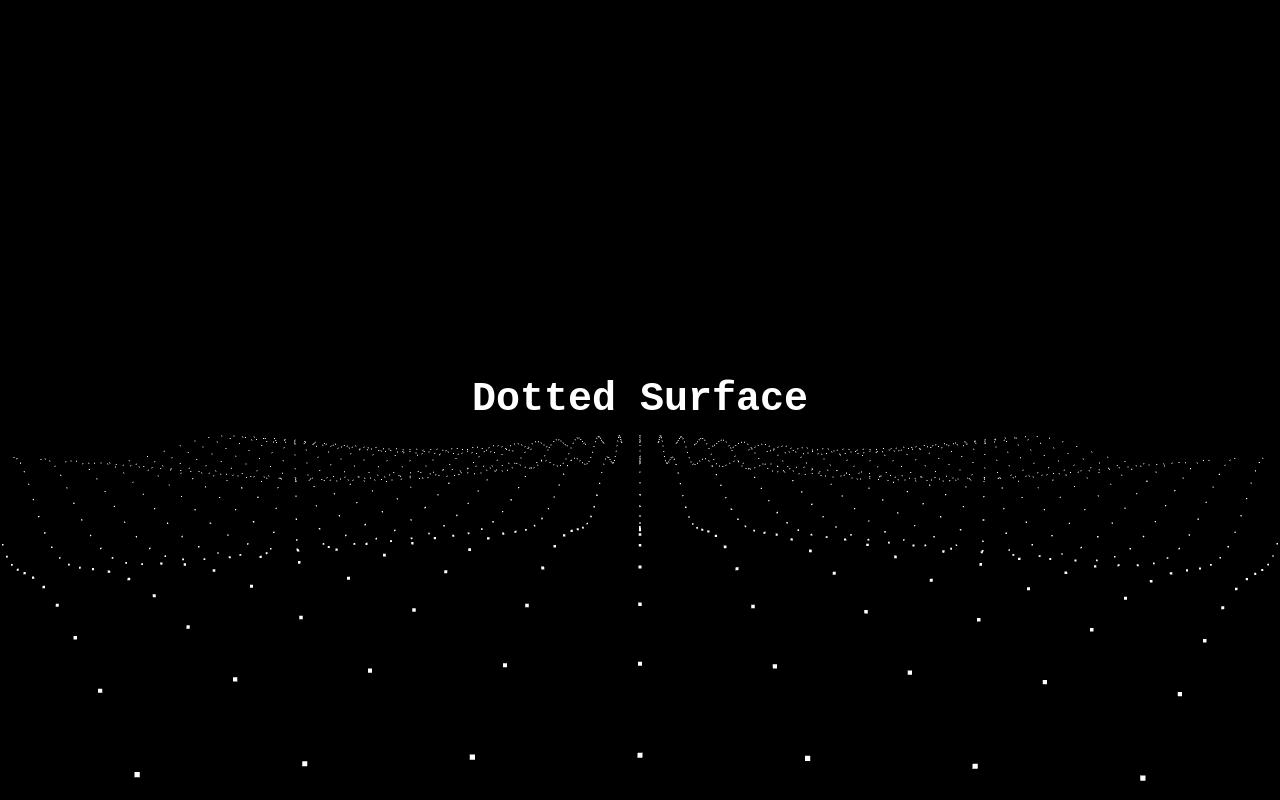
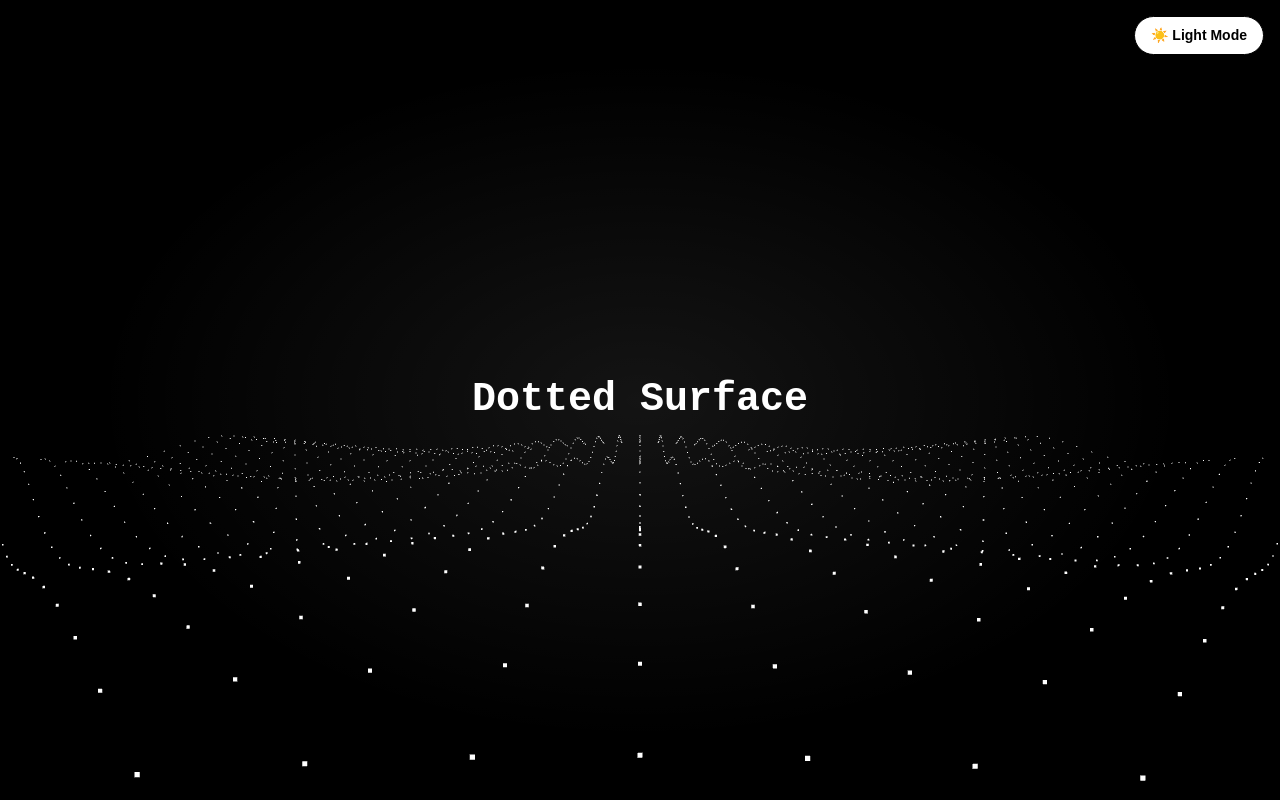
Before and after one commit to gavrielocraft-ai/my-3d-gallery, a Next.js app: page /dots in a window 1280 px wide. Built offline with nearby package versions, Linux system fonts and the light colour scheme.

Commit message:
add gradient and dark mode toggle

```diff
--- a/app/dots/page.tsx
+++ b/app/dots/page.tsx
@@ -1,15 +1,44 @@
 "use client";
 import { DottedSurface } from "@/components/ui/dotted-surface";
+import { useState } from "react";
 
 export default function DotsPage() {
+  const [isDark, setIsDark] = useState(true);
+
   return (
-    <div style={{ width: "100vw", height: "100vh", background: "black", position: "relative", overflow: "hidden" }}>
-      <DottedSurface />
+    <div style={{ width: "100vw", height: "100vh", background: isDark ? "black" : "white", position: "relative", overflow: "hidden" }}>
+      <DottedSurface isDark={isDark} />
+
+      {/* Gradient glow */}
+      <div style={{
+        position: "absolute",
+        inset: 0,
+        background: isDark
+          ? "radial-gradient(ellipse at center, rgba(255,255,255,0.08) 0%, transparent 60%)"
+          : "radial-gradient(ellipse at center, rgba(0,0,0,0.08) 0%, transparent 60%)",
+        pointerEvents: "none",
+      }} />
+
+      {/* Title */}
       <div style={{ position: "absolute", inset: 0, display: "flex", alignItems: "center", justifyContent: "center", zIndex: 10 }}>
-        <h1 style={{ color: "white", fontFamily: "monospace", fontSize: "2.5rem", fontWeight: 600 }}>
+        <h1 style={{ color: isDark ? "white" : "black", fontFamily: "monospace", fontSize: "2.5rem", fontWeight: 600 }}>
           Dotted Surface
         </h1>
       </div>
+
+      {/* Toggle button */}
+      <button
+        onClick={() => setIsDark(!isDark)}
+        style={{
+          position: "absolute", top: "1rem", right: "1rem", zIndex: 20,
+          padding: "0.5rem 1rem", borderRadius: "999px", border: "1px solid",
+          background: isDark ? "white" : "black",
+          color: isDark ? "black" : "white",
+          fontWeight: "bold", cursor: "pointer", fontSize: "0.875rem"
+        }}
+      >
+        {isDark ? "☀️ Light Mode" : "🌙 Dark Mode"}
+      </button>
     </div>
   );
 }
--- a/components/ui/dotted-surface.tsx
+++ b/components/ui/dotted-surface.tsx
@@ -2,7 +2,7 @@
 import { useEffect, useRef } from 'react';
 import * as THREE from 'three';
 
-export function DottedSurface({ className }: { className?: string }) {
+export function DottedSurface({ className, isDark = true }: { className?: string; isDark?: boolean }) {
   const mountRef = useRef<HTMLDivElement>(null);
 
   useEffect(() => {
@@ -16,9 +16,9 @@ export function DottedSurface({ className }: { className?: string }) {
     const camera = new THREE.PerspectiveCamera(60, width / height, 1, 10000);
     camera.position.set(0, 355, 1220);
 
-    const renderer = new THREE.WebGLRenderer({ antialias: true });
+    const renderer = new THREE.WebGLRenderer({ antialias: true, alpha: true });
     renderer.setSize(width, height);
-    renderer.setClearColor(0x000000, 1);
+    renderer.setClearColor(0x000000, 0);
     mount.appendChild(renderer.domElement);
 
     const SEPARATION = 150, AMOUNTX = 40, AMOUNTY = 60;
@@ -32,7 +32,7 @@ export function DottedSurface({ className }: { className?: string }) {
     const geometry = new THREE.BufferGeometry();
     geometry.setAttribute('position', new THREE.Float32BufferAttribute(positions, 3));
 
-    const material = new THREE.PointsMaterial({ size: 8, color: 0xffffff });
+    const material = new THREE.PointsMaterial({ size: 8, color: isDark ? 0xffffff : 0x000000 });
     const points = new THREE.Points(geometry, material);
     scene.add(points);
 
@@ -61,7 +61,7 @@ export function DottedSurface({ className }: { className?: string }) {
       renderer.dispose();
       if (mount.contains(renderer.domElement)) mount.removeChild(renderer.domElement);
     };
-  }, []);
+  }, [isDark]);
 
   return <div ref={mountRef} style={{ position: 'absolute', inset: 0 }} className={className} />;
 }
```
